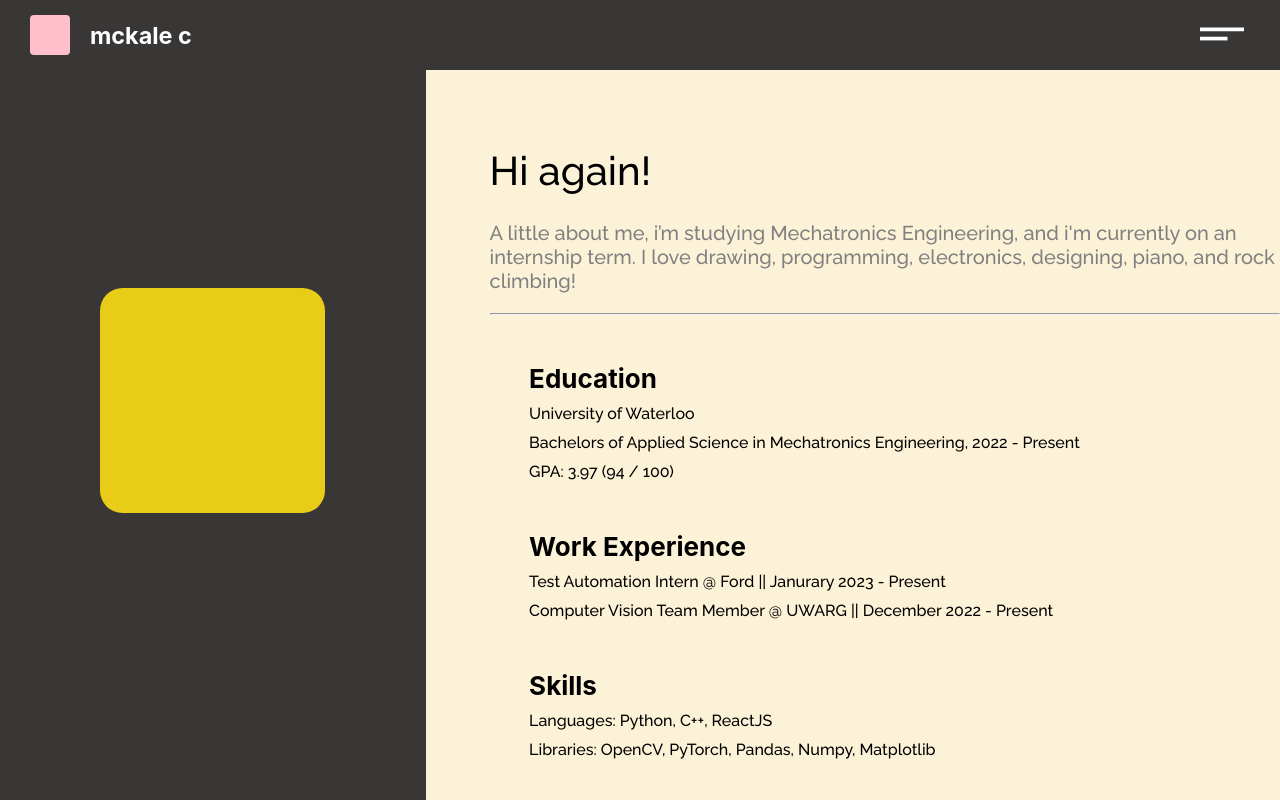
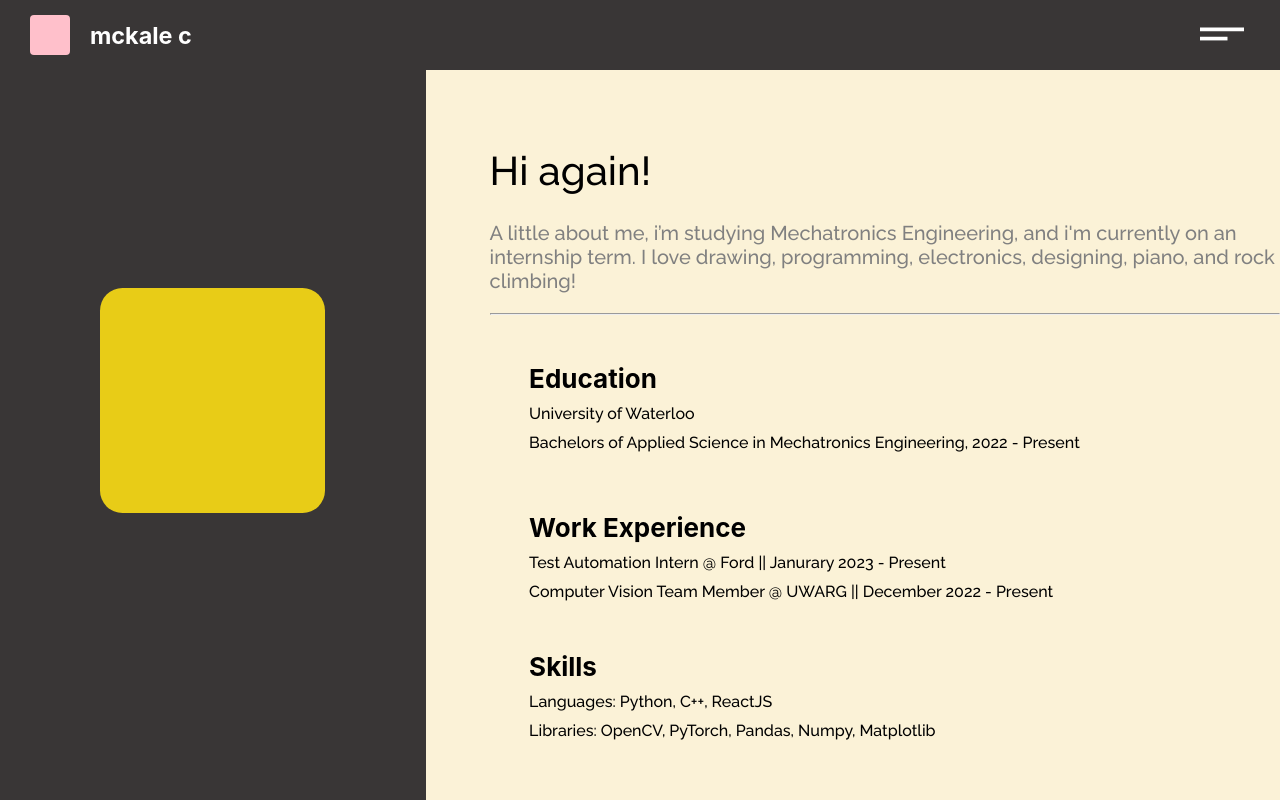
Before and after one commit to cehune/cehune.github.io, a React (Create React App) app: page /about in a window 1280 px wide. Shown: the top 800 px of the page. Built offline with nearby package versions, Linux system fonts and the light colour scheme.

Commit message:
adjustments 2

```diff
--- a/src/pages/About/About.js
+++ b/src/pages/About/About.js
@@ -20,7 +20,7 @@ const About = () => {
                         <h2>Education</h2>
                         <h3>University of Waterloo</h3>
                         <h3>Bachelors of Applied Science in Mechatronics Engineering, 2022 - Present</h3>
-                        <h3>GPA: 3.97 (94 / 100)</h3>
+                        <h3></h3>
                     </div>
                     <div className='work'>
                         <h2>Work Experience</h2>
--- a/src/pages/Intro/Intro.js
+++ b/src/pages/Intro/Intro.js
@@ -15,7 +15,7 @@ const Intro = () => {
         <h1 className='hello'>  hi, i'm mckale! </h1>
         <hr />
         <h3> mechatronics engineering student at uwaterloo,  illustrator</h3>
-        <h3>test automation intern at ford</h3>
+
         <div className="iconContainer">
         <a className='downArrow' href='#featured'><img src='assets/down arrow.png' alt=''/></a>
       </div>
```
